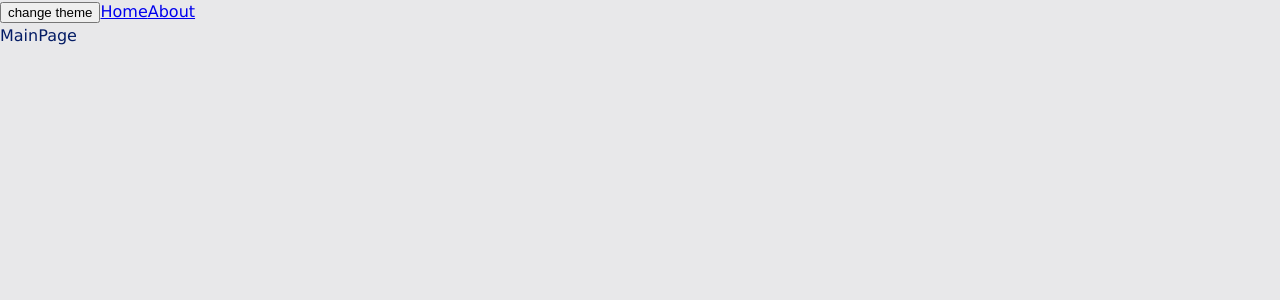
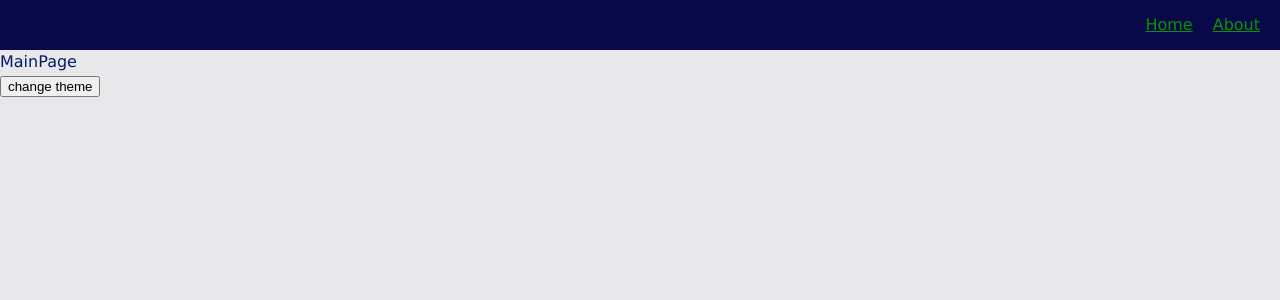
Before and after one commit to AlexZakablukov/frontend_lessons, a React app: page / in a window 1280 px wide. Shown: the top 300 px of the page. Built offline with nearby package versions, Linux system fonts and the light colour scheme.

Commit message:
create navbar and app link components

```diff
--- a/src/app/App.tsx
+++ b/src/app/App.tsx
@@ -1,7 +1,7 @@
-import {Link} from "react-router-dom";
 import {classNames} from "shared/lib/classNames/classNames";
 import {useTheme} from "app/providers/ThemeProvider";
 import {AppRouter} from "app/providers/Router";
+import {Navbar} from "widgets/Navbar";
 
 import './styles/index.scss'
 
@@ -10,10 +10,9 @@ export const App = () => {
 
     return (
         <div className={classNames('app', {}, [theme])}>
+            <Navbar/>
+            <AppRouter/>
             <button onClick={toggleTheme}>change theme</button>
-            <Link to='/'>Home</Link>
-            <Link to='/about'>About</Link>
-            <AppRouter/>
         </div>
     )
 }
--- a/src/app/styles/themes/dark.scss
+++ b/src/app/styles/themes/dark.scss
@@ -1,5 +1,9 @@
 .app.dark {
   --bg-color: #090949;
+  --inverted-bg-color: #e8e8ea;
+
   --primary-color: #049604;
   --secondary-color: #04ff04;
+  --inverted-primary-color: #041c65;
+  --inverted-secondary-color: #0449e0;
 }
--- a/src/app/styles/themes/light.scss
+++ b/src/app/styles/themes/light.scss
@@ -1,5 +1,9 @@
 .app.light {
   --bg-color: #e8e8ea;
+  --inverted-bg-color: #090949;
+
   --primary-color: #041c65;
   --secondary-color: #0449e0;
+  --inverted-primary-color: #049604;
+  --inverted-secondary-color: #04ff04;
 }
--- a/src/app/styles/variables/global.scss
+++ b/src/app/styles/variables/global.scss
@@ -8,4 +8,8 @@
   --font-size-l: 24px;
   --font-line-l: 32px;
   --font-l: var(--font-size-l) / var(--font-line-l) var(--font-family-main);
+
+  // Sizes
+
+  --navbar-height: 50px;
 }
--- a/src/shared/lib/classNames/classNames.ts
+++ b/src/shared/lib/classNames/classNames.ts
@@ -1,9 +1,9 @@
 type Mods = Record<string, boolean | string>
 
-export const classNames = (cls: string, mods: Mods, additional: string[]): string => {
+export const classNames = (cls: string, mods: Mods = {}, additional: string[] = []): string => {
     return [
         cls,
-        ...additional,
+        ...additional.filter((className) => Boolean(className)),
         ...Object.entries(mods)
             .filter(([_, value]) => Boolean(value))
             .map(([className]) => className)
--- /dev/null
+++ b/src/shared/ui/AppLink/AppLink.module.scss
@@ -0,0 +1,11 @@
+.AppLink{
+  color: var(--primary-color);
+}
+
+.primary{
+  color: var(--primary-color);
+}
+
+.secondary{
+  color: var(--inverted-primary-color);
+}
--- /dev/null
+++ b/src/shared/ui/AppLink/AppLink.tsx
@@ -0,0 +1,37 @@
+import {FC} from 'react';
+import {classNames} from "shared/lib/classNames/classNames";
+import {Link, LinkProps} from "react-router-dom";
+
+import cls from './AppLink.module.scss';
+
+export enum EAppLinkTheme {
+    PRIMARY = 'primary',
+    SECONDARY = 'secondary'
+}
+
+interface IAppLinkProps extends LinkProps{
+  className?: string;
+  theme?: EAppLinkTheme;
+}
+
+const AppLink: FC<IAppLinkProps> = (props) => {
+    const {
+        to,
+        children,
+        className,
+        theme = EAppLinkTheme.PRIMARY,
+        ...otherProps
+    } = props
+
+    return (
+        <Link
+            to={to}
+            className={classNames(cls.AppLink, {}, [className, cls[theme]])}
+            {...otherProps}
+        >
+            {children}
+        </Link>
+    );
+};
+
+export default AppLink;
--- /dev/null
+++ b/src/widgets/Navbar/components/Navbar.module.scss
@@ -0,0 +1,16 @@
+.Navbar{
+  width: 100%;
+  height: var(--navbar-height);
+  background-color: var(--inverted-bg-color);
+  display: flex;
+  align-items: center;
+  padding: 20px;
+}
+
+.links{
+  margin-left: auto;
+}
+
+.mainLink{
+  margin-right: 20px;
+}
--- /dev/null
+++ b/src/widgets/Navbar/components/Navbar.tsx
@@ -0,0 +1,23 @@
+import React from 'react';
+import {classNames} from "shared/lib/classNames/classNames";
+import {ERoutePath} from "shared/config/routeConfig/routeConfig";
+import AppLink, {EAppLinkTheme} from "shared/ui/AppLink/AppLink";
+
+import cls from './Navbar.module.scss';
+
+interface INavbarProps {
+  className?: string
+}
+
+const Navbar: React.FC<INavbarProps> = ({className}) => {
+    return (
+        <div className={classNames(cls.Navbar, {}, [className])}>
+            <div className={cls.links}>
+                <AppLink theme={EAppLinkTheme.SECONDARY} to={ERoutePath.MAIN} className={cls.mainLink}>Home</AppLink>
+                <AppLink theme={EAppLinkTheme.SECONDARY} to={ERoutePath.ABOUT}>About</AppLink>
+            </div>
+        </div>
+    );
+};
+
+export default Navbar;
--- /dev/null
+++ b/src/widgets/Navbar/index.ts
@@ -0,0 +1,3 @@
+import Navbar from "widgets/Navbar/components/Navbar";
+
+export {Navbar}
```
